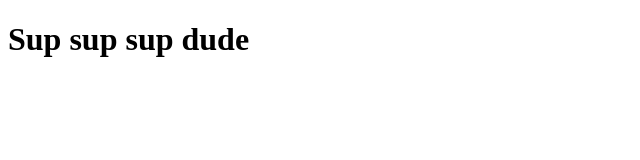
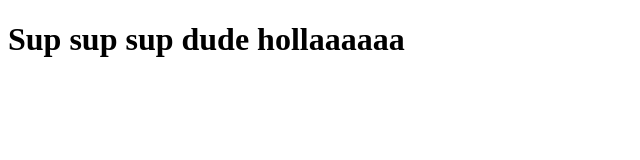
Before and after one commit to aubreyrobillard/second-repo, a plain HTML site: page index.html in a window 1280 px wide. Shown: the whole page, without its empty margins (0-640 px from the left). Drawn offline with Linux system fonts and the light colour scheme.

Commit message:
Newer branch stuff

```diff
--- a/index.html
+++ b/index.html
@@ -7,6 +7,6 @@
     <title>Document</title>
 </head>
 <body>
-    <h1>Sup sup sup dude</h1>
+    <h1>Sup sup sup dude hollaaaaaa</h1>
 </body>
 </html>
```
